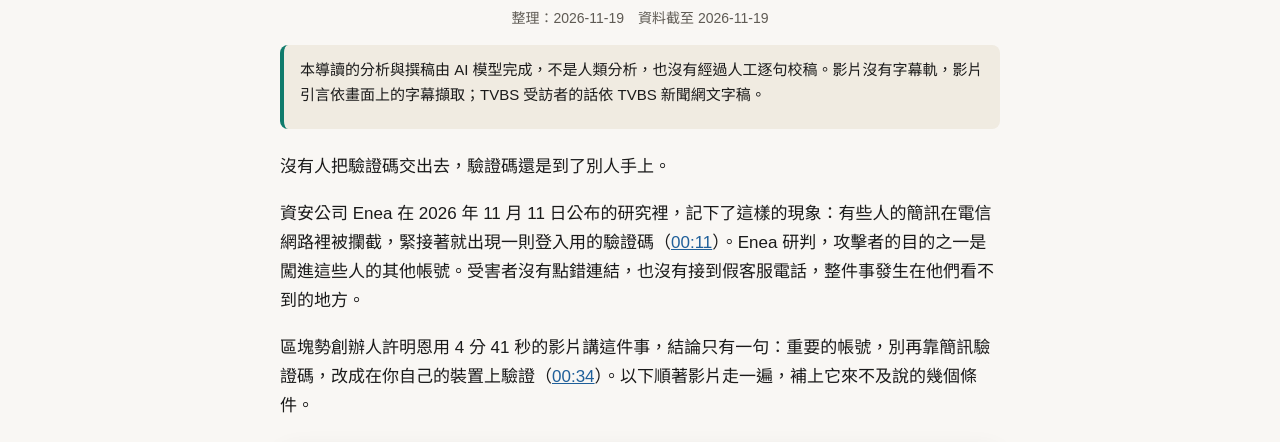
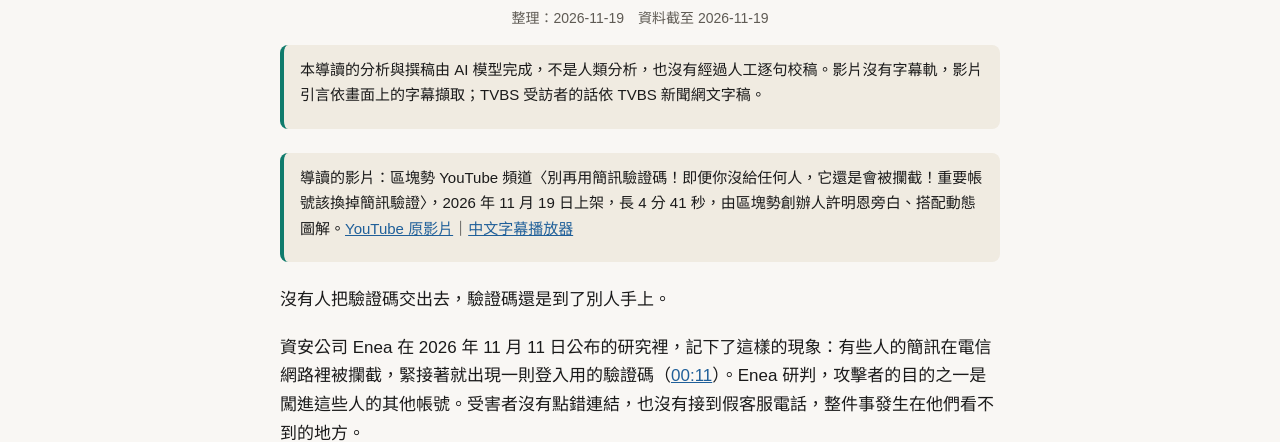
Before and after one commit to lushinshang/sms-otp-silentair-passkey, a plain HTML site: page index.html in a window 1280 px wide. Shown: the part 319-761 px from the top of the page. Drawn offline with Linux system fonts and the light colour scheme.

Commit message:
導讀開頭補上影片資訊（標題、頻道、日期、長度、連結）
Co-Authored-By: Claude Opus 5.5 <noreply@anthropic.com>

```diff
--- a/index.html
+++ b/index.html
@@ -138,9 +138,10 @@ footer{max-width:720px;margin:64px auto 0;padding-top:16px;border-top:1px solid
 </header>
 <main id="main"><article>
 <aside class="note"><p>本導讀的分析與撰稿由 AI 模型完成，不是人類分析，也沒有經過人工逐句校稿。影片沒有字幕軌，影片引言依畫面上的字幕擷取；TVBS 受訪者的話依 TVBS 新聞網文字稿。</p></aside>
+<aside class="note"><p>導讀的影片：區塊勢 YouTube 頻道〈別再用簡訊驗證碼！即便你沒給任何人，它還是會被攔截！重要帳號該換掉簡訊驗證〉，2026 年 11 月 19 日上架，長 4 分 41 秒，由區塊勢創辦人許明恩旁白、搭配動態圖解。<a href="https://www.youtube.com/watch?v=pA9gXxCqkYQ" target="_blank" rel="noopener noreferrer">YouTube 原影片</a>｜<a href="player.html">中文字幕播放器</a></p></aside>
 <p>沒有人把驗證碼交出去，驗證碼還是到了別人手上。</p>
 <p>資安公司 Enea 在 2026 年 11 月 11 日公布的研究裡，記下了這樣的現象：有些人的簡訊在電信網路裡被攔截，緊接著就出現一則登入用的驗證碼（<a href="https://www.youtube.com/watch?v=pA9gXxCqkYQ&amp;t=11s" target="_blank" rel="noopener noreferrer">00:11</a>）。Enea 研判，攻擊者的目的之一是闖進這些人的其他帳號。受害者沒有點錯連結，也沒有接到假客服電話，整件事發生在他們看不到的地方。</p>
-<p>區塊勢創辦人許明恩用 4 分 41 秒的影片講這件事，結論只有一句：重要的帳號，別再靠簡訊驗證碼，改成在你自己的裝置上驗證（<a href="https://www.youtube.com/watch?v=pA9gXxCqkYQ&amp;t=34s" target="_blank" rel="noopener noreferrer">00:34</a>）。以下順著影片走一遍，補上它來不及說的幾個條件。</p>
+<p>許明恩在這支影片裡講的就是這件事，結論只有一句：重要的帳號，別再靠簡訊驗證碼，改成在你自己的裝置上驗證（<a href="https://www.youtube.com/watch?v=pA9gXxCqkYQ&amp;t=34s" target="_blank" rel="noopener noreferrer">00:34</a>）。以下順著影片走一遍，補上它來不及說的幾個條件。</p>
 <section class="summary-card" aria-labelledby="sec-1">
 <h2 id="sec-1">三十秒版</h2>
 <ol class="takeaways"><li><strong>簡訊驗證碼只認「誰讀到那則簡訊」。</strong>網站寄出去以後就不管了，誰讀到誰過關。</li><li><strong>有三個地方可以在你看到之前讀走它：</strong>電信網路（假的位置更新把簡訊改道）、電信櫃檯（冒名換發 SIM 卡）、你自己的手機（詐騙 App 拿到讀簡訊或讀通知的權限）。三個都不需要你開口。</li><li><strong>驗證器 App 把驗證碼搬到手機上自己算</strong>，電信那兩段碰不到；但它產生的數字仍可能被假網站騙走。</li><li><strong>通行密鑰（passkey）不用打數字</strong>，假網站騙不走。Google 中文介面稱它「密碼金鑰」。</li><li><strong>加了新方法，簡訊不會自己消失。</strong>先備好其他登入方式，再回頭把簡訊關掉；帳號救援流程也可能還在用簡訊。</li></ol>
```
Also changed, not shown: 3 other files.
